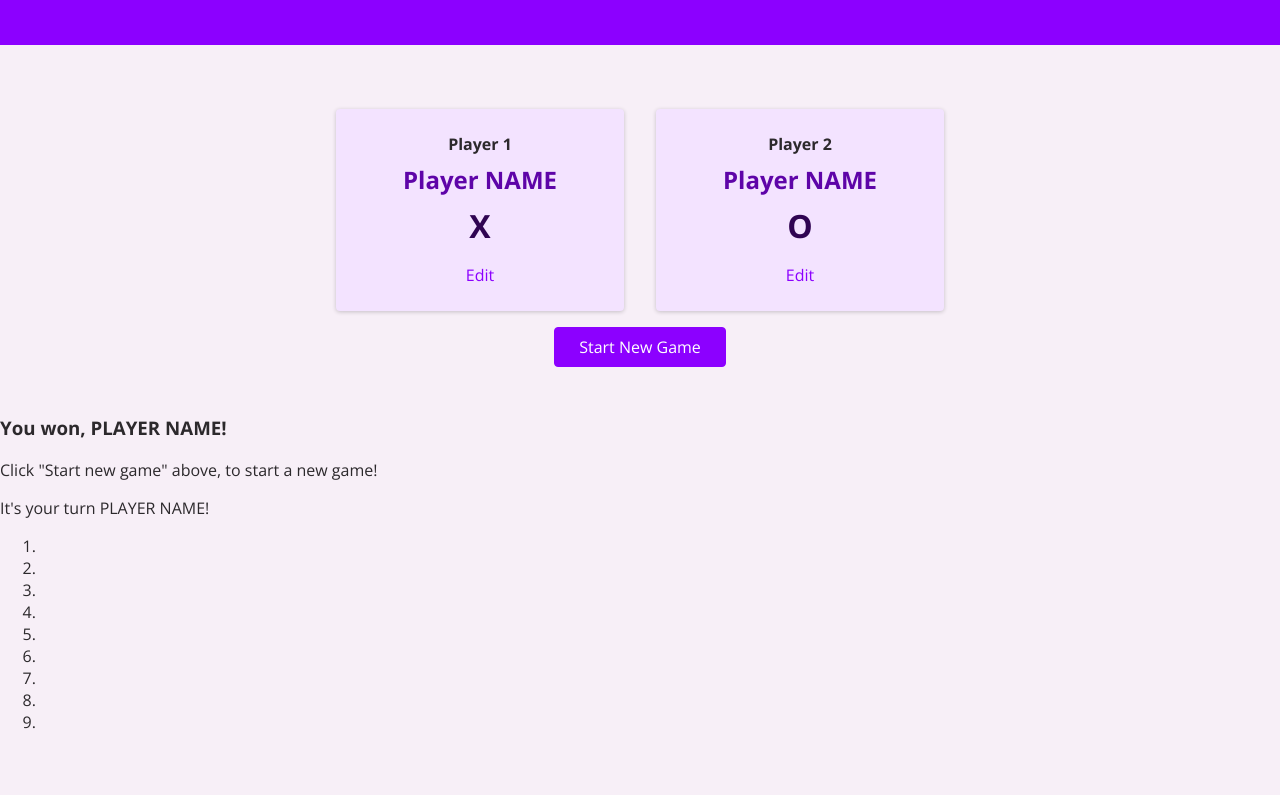
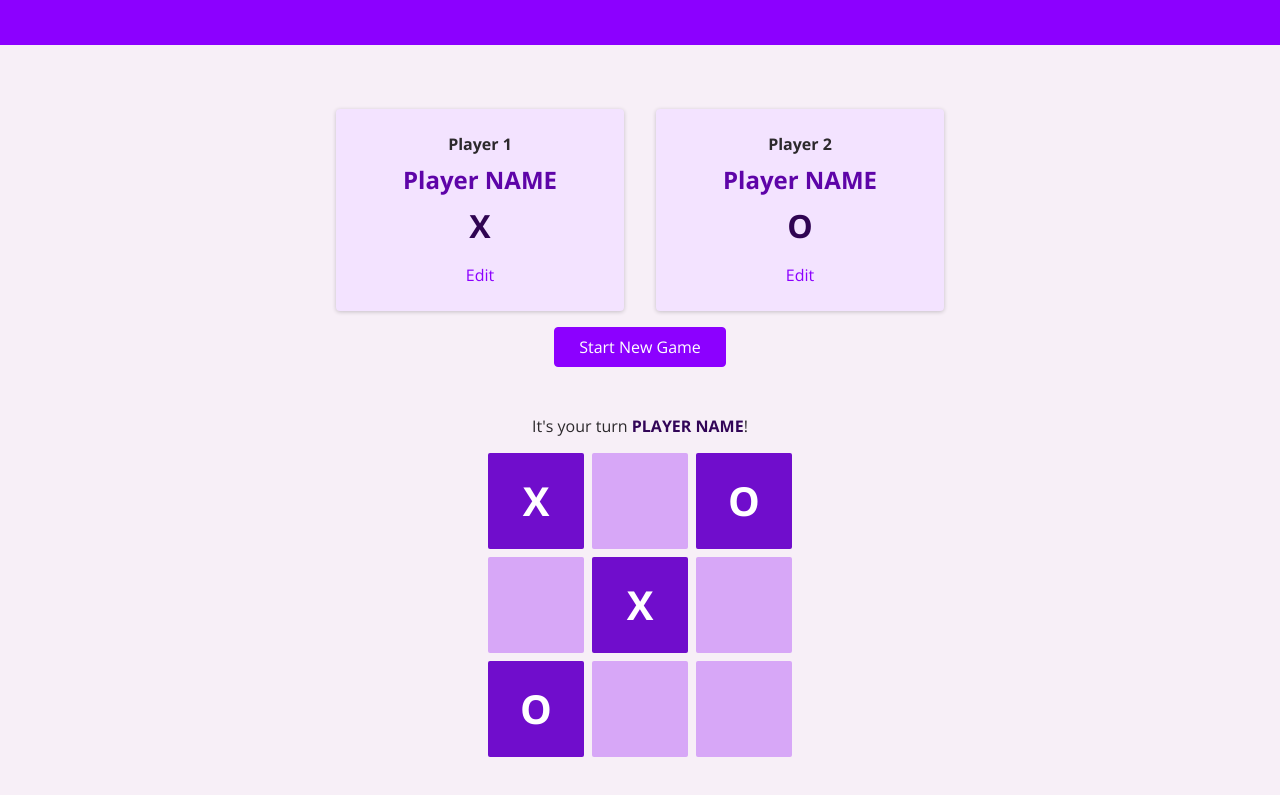
Before and after one commit to TomaszWoznicki74/tic-tac-toe-game, a plain HTML site: page index.html in a window 1280 px wide. Shown: the part 143-938 px from the top of the page. Before the commit the page ends 892 px from the top, so only its background shows below. Drawn offline with nearby package versions, Linux system fonts and the light colour scheme.

Commit message:
added finished styling the game board

```diff
--- a/index.html
+++ b/index.html
@@ -13,6 +13,7 @@
     <link rel="stylesheet" href="/styles/styles.css">
     <link rel="stylesheet" href="/styles/overlays.css">
     <link rel="stylesheet" href="/styles/configuration.css">
+    <link rel="stylesheet" href="/styles/game.css">
   </head>
   <body>
    <div id="backdrop"></div>
@@ -56,23 +57,23 @@
         <button class="btn">Start New Game</button>
       </section>
       <section id="active-game">
-        <article>
+        <article id="game-over">
           <h3>You won, <span id="winner-name">PLAYER NAME</span>!</h3>
           <p>Click "Start new game" above, to start a new game!</p>
         </article>
 
         <p>It's your turn <span id="active-player-name">PLAYER NAME</span>!</p>
 
-        <ol>
+        <ol id="game-board">
+          <li class="disabled">X</li>
           <li></li>
+          <li class="disabled">O</li>
+
           <li></li>
+          <li class="disabled">X</li>
           <li></li>
 
-          <li></li>
-          <li></li>
-          <li></li>
-
-          <li></li>
+          <li class="disabled">O</li>
           <li></li>
           <li></li>
         </ol>
--- /dev/null
+++ b/styles/game.css
@@ -0,0 +1,59 @@
+#active-game{
+    text-align: center;
+    margin: 2rem 0 5rem 0;
+    /* display: none; */
+}
+
+#game-over{
+    max-width:40rem;
+    width: 90%;
+    margin: auto;
+    padding: 1rem 2rem;
+    background-color: rgb(50, 5, 87);
+    box-shadow: 0 2px 8px rgba(0, 0, 0, 0.2);
+    border-radius: 4px;
+    color: white;
+    display: none;
+}
+
+#game-over h2{
+    font-size: 2.3rem;
+    margin: 0.5rem 0;
+}
+
+#active-player-name{
+    font-weight: bold;
+    color: rgb(50, 5, 87);
+}
+
+#game-board{
+    list-style: none;
+    margin: 1rem 0;
+    padding: 0;
+    display: grid;
+    grid-template-columns: 6rem 6rem 6rem;
+    grid-template-rows: 6rem 6rem 6rem;
+    justify-content: center;
+    gap: 0.5rem;
+}
+
+#game-board li{
+    background-color: rgb(215, 167, 247);
+    border-radius: 2px;
+    cursor: pointer;
+    display: flex;
+    justify-content: center;
+    align-items: center;
+    font-size: 2.5rem;
+    font-weight: bold;
+}
+
+#game-board li:hover{
+    background-color: rgb(112, 13, 204);
+}
+
+#game-board li.disabled{
+    background-color: rgb(112, 13, 204);
+    color: white;
+    cursor: default;
+}
```
